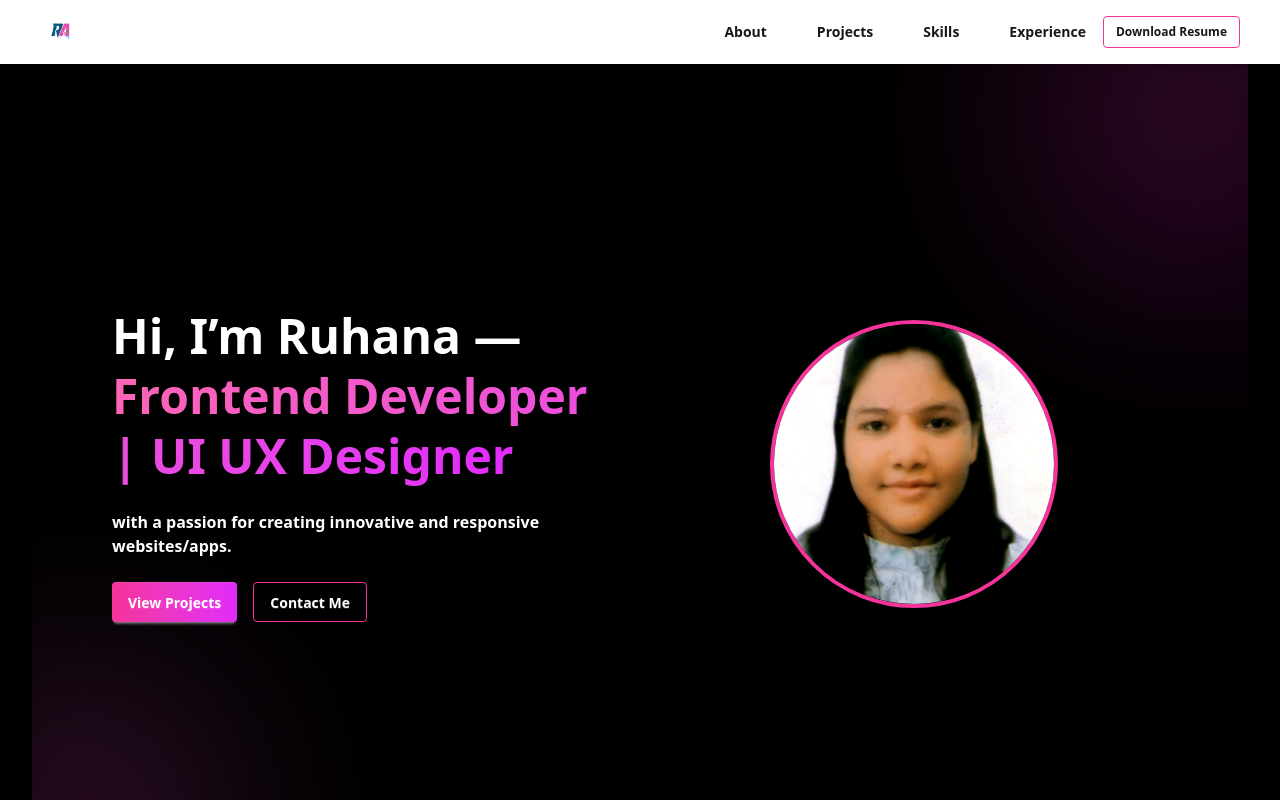
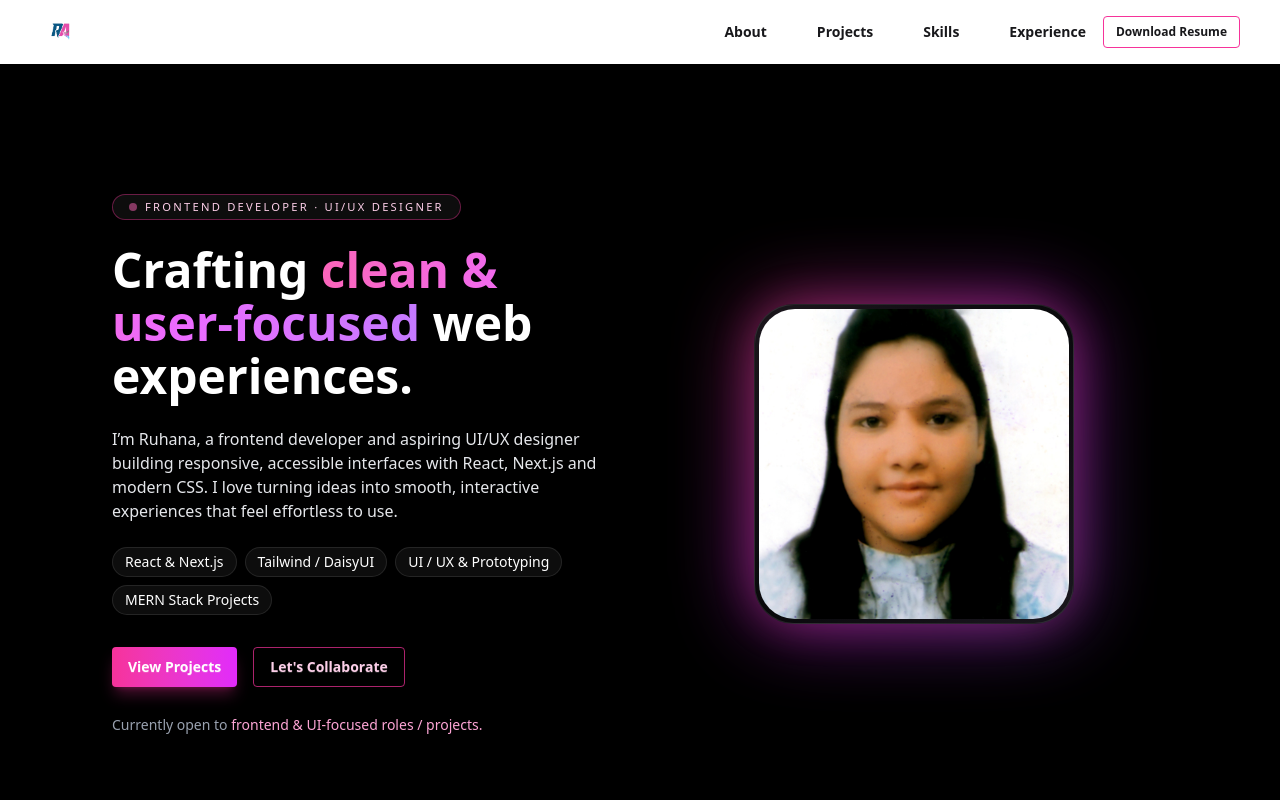
Before and after one commit to ruhanaatiq/ruhana-portfolio, a React (Vite) app: page / in a window 1280 px wide. Shown: the top 800 px of the page. Built offline with nearby package versions, Linux system fonts and the light colour scheme.

Commit message:
updated hero section with more info

```diff
--- a/src/components/Hero.jsx
+++ b/src/components/Hero.jsx
@@ -6,69 +6,129 @@ const Hero = () => {
   return (
     <section
       id="hero"
-      className="min-h-screen bg-black text-white px-4 md:px-20 py-16 relative overflow-hidden flex items-center"
+      className="relative min-h-screen bg-black text-white px-4 md:px-20 py-16 flex items-center overflow-hidden"
     >
-      {/* Pink gradient circle background effect */}
-      <div className="absolute top-[-100px] right-[-100px] w-[300px] h-[300px] bg-gradient-to-br from-pink-500 to-fuchsia-600 rounded-full blur-[120px] opacity-30 z-0"></div>
-      <div className="absolute bottom-[-100px] left-[-100px] w-[300px] h-[300px] bg-gradient-to-tr from-pink-600 to-fuchsia-400 rounded-full blur-[100px] opacity-20 z-0"></div>
+      {/* Background effects */}
+      <div className="pointer-events-none absolute inset-0 -z-10">
+        {/* subtle radial glow */}
+        <div className="absolute inset-0 bg-[radial-gradient(circle_at_top,_rgba(244,114,182,0.18),transparent_60%)]" />
+        {/* pink blobs */}
+        <div className="absolute -right-32 -top-24 h-72 w-72 bg-pink-500/30 blur-3xl" />
+        <div className="absolute -left-32 bottom-0 h-72 w-72 bg-fuchsia-500/25 blur-3xl" />
+        {/* faint grid */}
+        <div className="absolute inset-0 opacity-10 [background-image:linear-gradient(to_right,#27272a_1px,transparent_1px),linear-gradient(to_bottom,#27272a_1px,transparent_1px)] [background-size:40px_40px]" />
+      </div>
 
       <motion.div
         className="max-w-7xl mx-auto flex flex-col-reverse md:flex-row items-center justify-between gap-10 relative z-10"
-        initial={{ opacity: 0, y: 50 }}
+        initial={{ opacity: 0, y: 40 }}
         animate={{ opacity: 1, y: 0 }}
-        transition={{ duration: 0.8 }}
+        transition={{ duration: 0.7, ease: "easeOut" }}
       >
-        {/* Text */}
+        {/* TEXT SIDE */}
         <motion.div
-          className="w-full md:w-1/2 text-center md:text-left space-y-6"
-          initial={{ x: -50, opacity: 0 }}
+          className="w-full md:w-1/2 space-y-6 text-center md:text-left"
+          initial={{ x: -40, opacity: 0 }}
           animate={{ x: 0, opacity: 1 }}
-          transition={{ duration: 1 }}
+          transition={{ duration: 0.8, delay: 0.1 }}
         >
-          <h1 className="text-4xl md:text-5xl font-bold leading-tight">
-            Hi, I’m Ruhana — <br />
-            <span className="text-transparent bg-clip-text bg-gradient-to-r from-pink-400 to-fuchsia-500">
-              Frontend Developer | UI UX Designer
+          {/* Small badge */}
+          <div className="inline-flex items-center gap-2 rounded-full border border-pink-500/40 bg-white/5 px-4 py-1 text-xs md:text-sm backdrop-blur">
+            <span className="h-2 w-2 rounded-full bg-pink-400 animate-pulse" />
+            <span className="uppercase tracking-[0.2em] text-[0.65rem] md:text-[0.7rem] text-pink-200">
+              Frontend Developer · UI/UX Designer
             </span>
+          </div>
+
+          <h1 className="text-3xl md:text-5xl font-semibold leading-tight md:leading-[1.1]">
+            Crafting
+            <span className="text-transparent bg-clip-text bg-gradient-to-r from-pink-400 via-fuchsia-400 to-purple-400">
+              {" "}
+              clean & user-focused{" "}
+            </span>
+            web experiences.
           </h1>
 
-            <p className="text-white font-semibold">
-with a passion for creating innovative and responsive websites/apps.
+          <p className="text-sm md:text-base text-gray-200 max-w-xl mx-auto md:mx-0">
+            I’m Ruhana, a frontend developer and aspiring UI/UX designer
+            building responsive, accessible interfaces with React, Next.js and
+            modern CSS. I love turning ideas into smooth, interactive experiences
+            that feel effortless to use.
           </p>
 
-          <div className="flex flex-col md:flex-row gap-4 justify-center md:justify-start">
+          {/* Tech pills */}
+          <div className="flex flex-wrap justify-center md:justify-start gap-2 text-xs md:text-sm">
+            <span className="px-3 py-1 rounded-full border border-white/10 bg-white/5">
+              React & Next.js
+            </span>
+            <span className="px-3 py-1 rounded-full border border-white/10 bg-white/5">
+              Tailwind / DaisyUI
+            </span>
+            <span className="px-3 py-1 rounded-full border border-white/10 bg-white/5">
+              UI / UX & Prototyping
+            </span>
+            <span className="px-3 py-1 rounded-full border border-white/10 bg-white/5">
+              MERN Stack Projects
+            </span>
+          </div>
+
+          {/* CTAs */}
+          <div className="flex flex-col md:flex-row gap-4 justify-center md:justify-start pt-2">
             <motion.a
               href="#projects"
-              className="btn bg-gradient-to-r from-pink-500 to-fuchsia-500 text-white border-none"
-              whileHover={{ scale: 1.05 }}
-              whileTap={{ scale: 0.95 }}
+              className="btn bg-gradient-to-r from-pink-500 to-fuchsia-500 text-white border-none shadow-lg shadow-pink-500/30"
+              whileHover={{ scale: 1.05, y: -2 }}
+              whileTap={{ scale: 0.96 }}
             >
               View Projects
             </motion.a>
+
             <motion.a
               href="#contact"
-              className="btn btn-outline text-white border-pink-500"
-              whileHover={{ scale: 1.05 }}
-              whileTap={{ scale: 0.95 }}
+              className="btn btn-outline border-pink-500/70 text-pink-200 hover:bg-pink-500/20"
+              whileHover={{ scale: 1.05, y: -2 }}
+              whileTap={{ scale: 0.96 }}
             >
-              Contact Me
+              Let&apos;s Collaborate
             </motion.a>
           </div>
+
+          {/* Small status line */}
+          <p className="text-xs md:text-sm text-gray-400 pt-1">
+            Currently open to{" "}
+            <span className="text-pink-300">
+              frontend & UI-focused roles / projects.
+            </span>
+          </p>
         </motion.div>
 
-        {/* Image */}
+        {/* IMAGE SIDE */}
         <motion.div
           className="w-full md:w-1/2 flex justify-center"
-          initial={{ x: 50, opacity: 0 }}
+          initial={{ x: 40, opacity: 0 }}
           animate={{ x: 0, opacity: 1 }}
-          transition={{ duration: 1 }}
+          transition={{ duration: 0.8, delay: 0.15 }}
         >
-          <div className="rounded-full overflow-hidden border-4 border-pink-500 shadow-lg w-72 h-72">
-            <img
-              src={heroImage}
-              alt="Ruhana Atiq"
-              className="w-full h-full object-cover"
+          <div className="relative w-64 h-64 md:w-80 md:h-80">
+            {/* glow ring */}
+            <motion.div
+              className="absolute inset-0 rounded-[2.5rem] bg-gradient-to-br from-pink-500 via-fuchsia-500 to-purple-500 opacity-70 blur-2xl"
+              animate={{ opacity: [0.4, 0.8, 0.4] }}
+              transition={{ duration: 4, repeat: Infinity, ease: "easeInOut" }}
             />
+            {/* image card */}
+            <div className="relative h-full rounded-[2.5rem] border border-white/10 bg-gradient-to-br from-zinc-900/90 via-zinc-950 to-zinc-900/90 p-1 shadow-[0_0_40px_rgba(236,72,153,0.25)]">
+              <div className="h-full w-full overflow-hidden rounded-[2.25rem] bg-black/60">
+                <img
+                  src={heroImage}
+                  alt="Ruhana Atiq"
+                  className="h-full w-full object-cover"
+                />
+              </div>
+            </div>
+
+
+
           </div>
         </motion.div>
       </motion.div>
```
